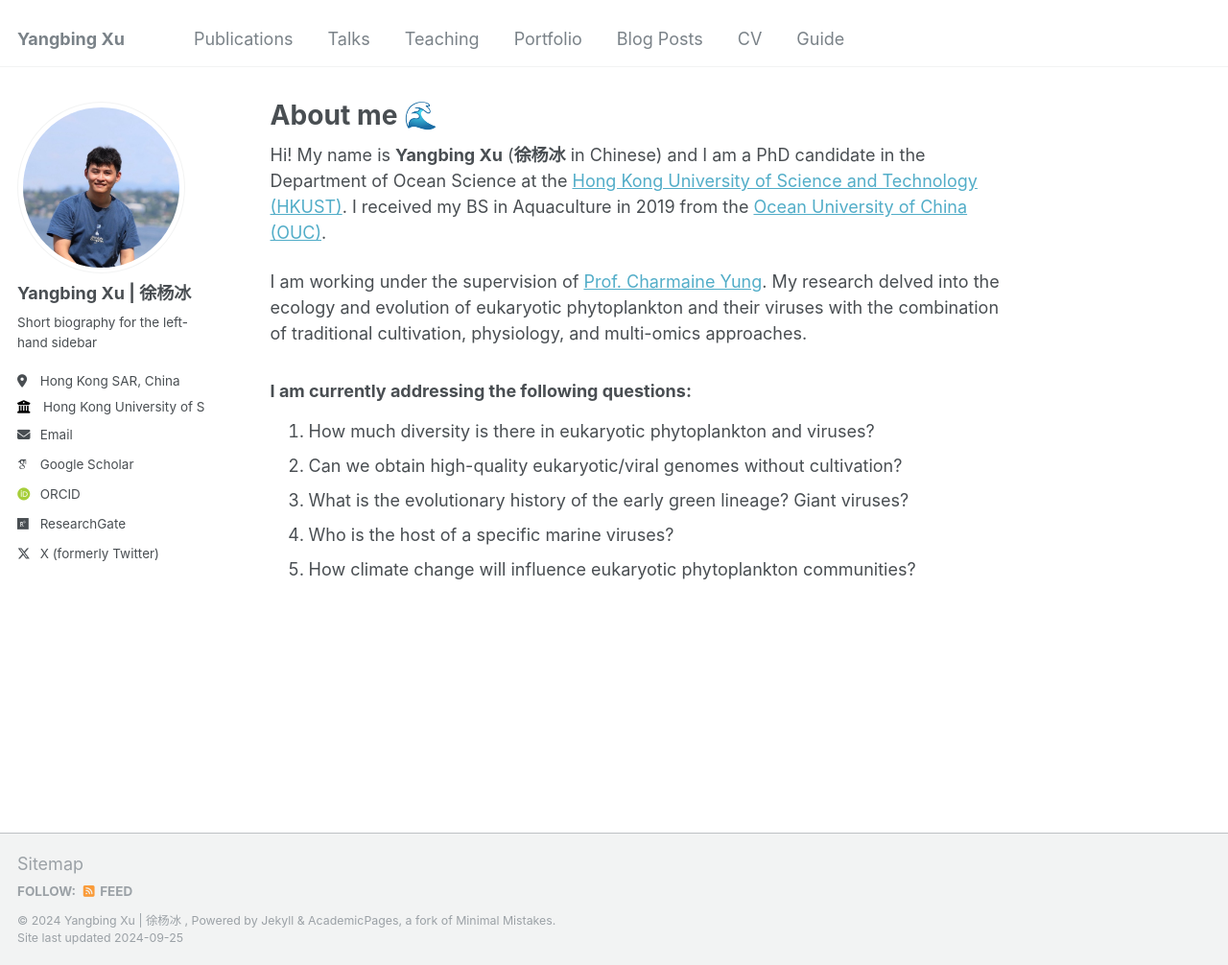
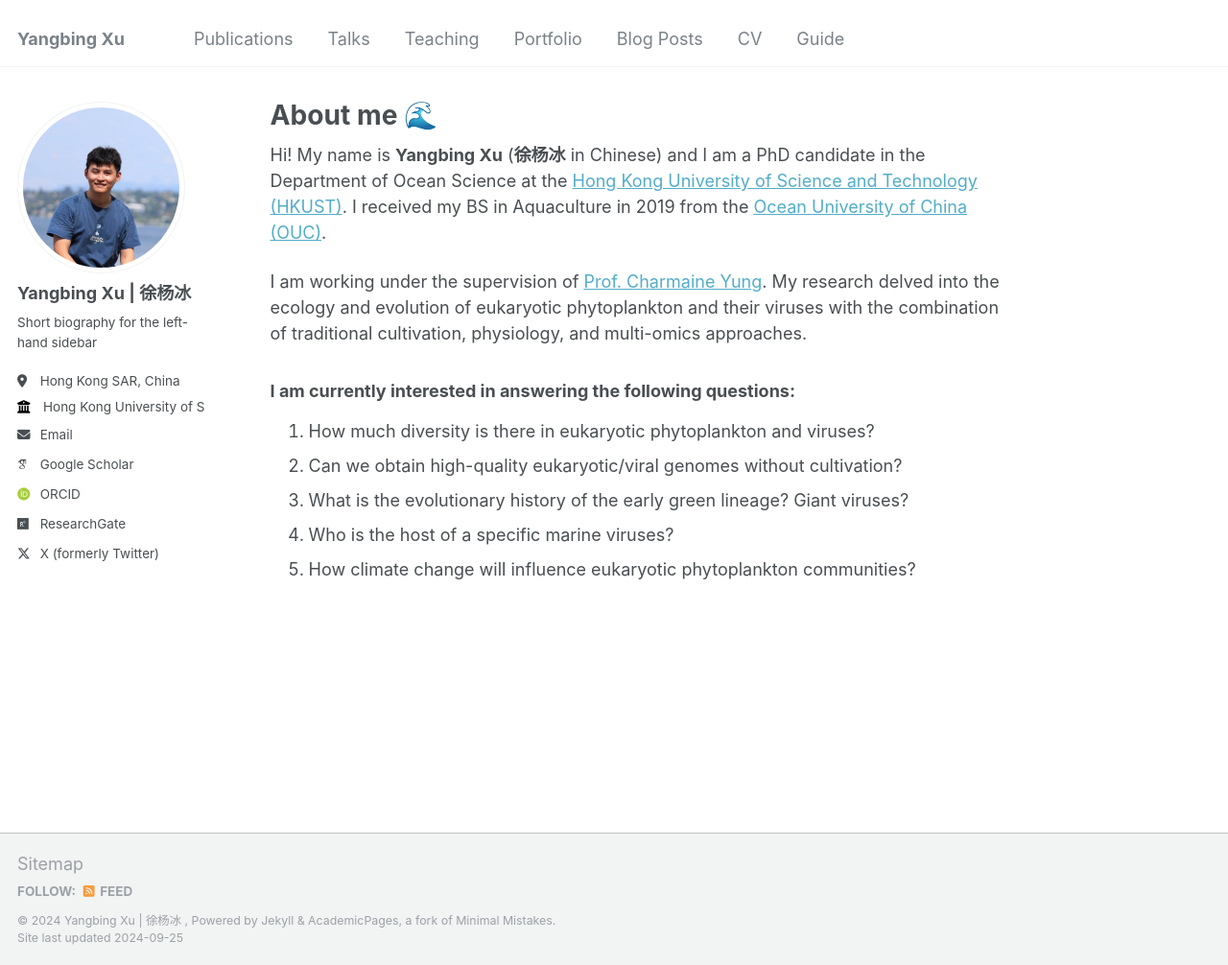
Before and after one commit to Yangbing-Ocean/yangbing, a Jekyll site: the page built from _pages/about.md, in a window 1280 px wide and 1006 px high. Shown: the whole window at 96% size. Built offline with Jekyll 4.4.1, drawn with Linux system fonts in a browser that asks for light colours; some web fonts are replaced.

Commit message:
Update about.md

```diff
--- a/_pages/about.md
+++ b/_pages/about.md
@@ -11,7 +11,7 @@ Hi! My name is **Yangbing Xu** (**徐杨冰** in Chinese) and I am a PhD candida
 
 I am working under the supervision of [Prof. Charmaine Yung](https://www.charmaineyung.com/). My research delved into the ecology and evolution of eukaryotic phytoplankton and their viruses with the combination of traditional cultivation, physiology, and multi-omics approaches.
 
-### I am currently addressing the following questions:
+### I am currently interested in answering the following questions:
 1. How much diversity is there in eukaryotic phytoplankton and viruses?
 2. Can we obtain high-quality eukaryotic/viral genomes without cultivation?
 3. What is the evolutionary history of the early green lineage? Giant viruses?
```
